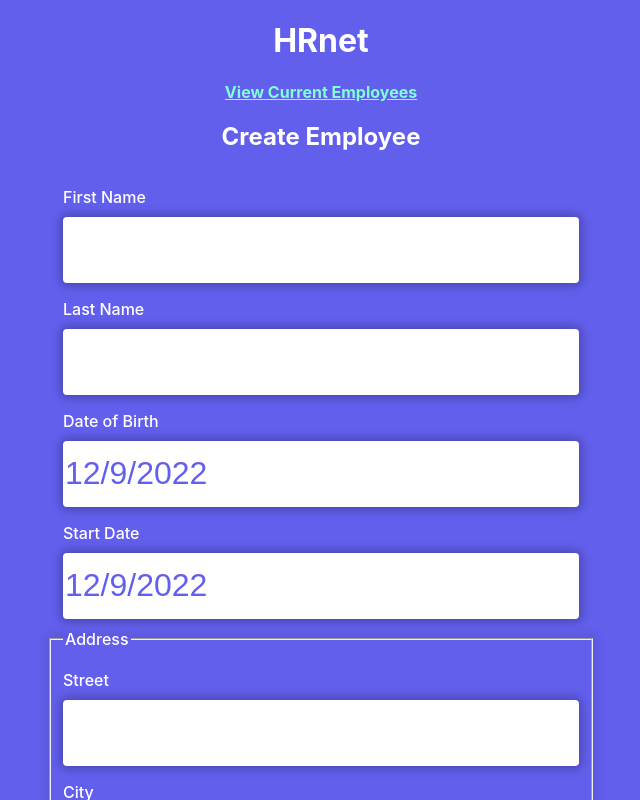
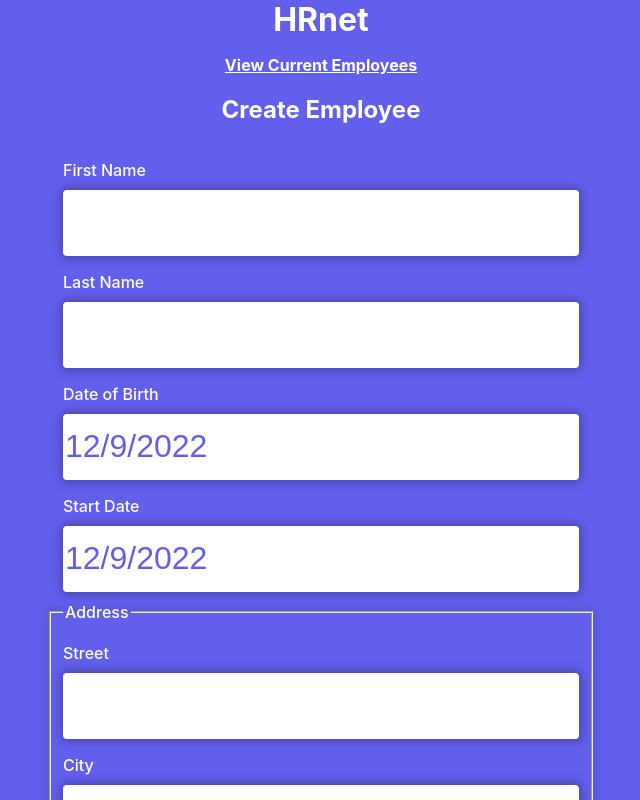
Before and after one commit to AlgerJohan/HRnet, a React (Create React App) app: page / in a window 1280 px wide. Shown: the top 800 px of the page, without its empty margins (319-959 px from the left). Built offline with nearby package versions, Linux system fonts and the light colour scheme.

Commit message:
Ajout composant Modal

```diff
--- a/package.json
+++ b/package.json
@@ -7,6 +7,8 @@
     "@testing-library/jest-dom": "^5.16.5",
     "@testing-library/react": "^13.4.0",
     "@testing-library/user-event": "^14.4.3",
+    "eslint-plugin-import": "^2.26.0",
+    "modallowenski": "^0.1.5",
     "namor": "^2.0.4",
     "prop-types": "^15.8.1",
     "react": "^18.2.0",
@@ -18,7 +20,7 @@
     "react-modal": "^3.15.1",
     "react-redux": "^8.0.2",
     "react-router-dom": "^6.3.0",
-    "react-scripts": "^2.1.3",
+    "react-scripts": "^5.0.1",
     "react-table": "^7.8.0",
     "reactjs-popup": "^2.0.5",
     "redux-persist": "^6.0.0",
--- a/src/Components/css/employee.css
+++ b/src/Components/css/employee.css
@@ -13,7 +13,6 @@
   display: flex;
   justify-content: center;
   align-items: center;
-  background-color: #fff;
   margin: auto;
   margin-top: 3rem;
   border-radius: 10px;
@@ -26,7 +25,7 @@
 }
 #employee-div #linkReturn .link {
   text-decoration: none;
-  color: aquamarine;
+  color: #fff;
   font-weight: bold;
   font-size: 1.5rem;
 }
--- a/src/Components/css/homepage .css
+++ b/src/Components/css/homepage .css
@@ -2,10 +2,9 @@
   background-color: #625fed;
   color: #fff;
 }
-.container .title {
-  display: flex;
-  align-items: center;
-  justify-content: center;
+.container h1 {
+  text-align: center;
+  margin: 0;
 }
 .container .blocPage {
   display: flex;
@@ -14,8 +13,9 @@
   justify-content: center;
 }
 .container .blocPage .link {
-  color: aquamarine;
+  color: #fff;
   font-weight: bold;
+  margin-top: 1rem;
 }
 .container .blocPage #create-employee {
   display: flex;
--- a/src/Components/css/modal.css
+++ b/src/Components/css/modal.css
@@ -1,4 +1,4 @@
-#modalContainer {
+/* #modalContainer {
   display: flex;
   justify-content: center;
   align-items: center;
@@ -46,4 +46,4 @@
   border-radius: 1rem;
   cursor: pointer;
   margin: 1rem;
-}
+} */
--- a/src/Components/dateOfBirth.js
+++ b/src/Components/dateOfBirth.js
@@ -29,8 +29,9 @@ const ChooseDateOfBirth = ({ value, setDateOfBirth }) => {
   ];
   return (
     <div className="date">
-      <p>Date of Birth</p>
+      <label htmlFor="date of birth">Date of Birth</label>
       <DatePicker
+        id="date of birth"
         renderCustomHeader={({
           date,
           changeYear,
--- a/src/Components/datePiker.js
+++ b/src/Components/datePiker.js
@@ -28,8 +28,9 @@ const ChooseDate = ({ value, setStartDate }) => {
   ];
   return (
     <div className="date">
-      <p>Start Date</p>
+      <label htmlFor="start date">Start Date</label>
       <DatePicker
+        id="start date"
         renderCustomHeader={({
           date,
           changeYear,
--- a/src/Components/homepage.js
+++ b/src/Components/homepage.js
@@ -6,9 +6,8 @@ import DateOfBirth from "./dateOfBirth";
 import { useDispatch } from "react-redux";
 import { addEmployees } from "../features/homePageSLice";
 import { states } from "./DataMapPages/homePageData";
-import Modal from "./modal";
 import PropTypes from "prop-types";
-
+import { Modal } from "modallowenski";
 const Homepage = () => {
   /* A hook that allows you to use state in a functional component. */
   const [firstName, setFirstName] = useState("");
@@ -37,10 +36,8 @@ const Homepage = () => {
   /* Returning the JSX code. */
   return (
     <div className="container">
-      <div className="title">
+      <div className="blocPage">
         <h1>HRnet</h1>
-      </div>
-      <div className="blocPage">
         <Link to="/employee" className="link">
           View Current Employees
         </Link>
@@ -49,6 +46,7 @@ const Homepage = () => {
           <div>
             <label htmlFor="first-name">First Name</label>
             <input
+              id="first-name"
               type="text"
               className="input-name"
               value={firstName}
@@ -58,6 +56,7 @@ const Homepage = () => {
 
             <label htmlFor="last-name">Last Name</label>
             <input
+              id="last-name"
               type="text"
               className="input-name"
               required
--- a/src/Components/modal.js
+++ b/src/Components/modal.js
@@ -1,40 +1,44 @@
-import React, { useState } from "react";
-import "./css/modal.css";
-import PropTypes from "prop-types";
+// import React, { useState } from "react";
+// import "./css/modal.css";
+// import PropTypes from "prop-types";
 
-/**
- * The modal is rendered if the showModal state is true and the show prop is true.
- * @returns A modal component that is rendered when the show prop is true.
- */
-const Modal = ({ show, title, titleButton }) => {
-  const [showModal, setShowModal] = useState(true);
-  const modalClose = () => {
-    setShowModal(false);
-  };
-  return (
-    showModal &&
-    show && (
-      <div id="modalContainer">
-        <div id="confirmation" className="modal">
-          <span>{title ? title : "Employee Created!"}</span>
-          <button className="modalClose" title="Hide Modal" onClick={modalClose}>
-            X
-          </button>
-          <div className="modalContent">
-            <button className="modalCloseEnd" title="close" onClick={modalClose}>
-              {titleButton ? titleButton : "Close"}
-            </button>
-          </div>
-        </div>
-      </div>
-    )
-  );
-};
+// /**
+//  * The modal is rendered if the showModal state is true and the show prop is true.
+//  * @returns A modal component that is rendered when the show prop is true.
+//  */
+// const Modal = ({ show, title, titleButton, noCloseButton, noButton }) => {
+//   const [showModal, setShowModal] = useState(true);
+//   const modalClose = () => {
+//     setShowModal(false);
+//   };
+//   return (
+//     showModal &&
+//     show && (
+//       <div id="modalContainer">
+//         <div id="confirmation" className="modal">
+//           <span>{title ? title : "Employee Created!"}</span>
+//           {!noCloseButton && (
+//             <button className="modalClose" title="Hide Modal" onClick={modalClose}>
+//               X
+//             </button>
+//           )}
+//           <div className="modalContent">
+//             {!noButton && (
+//               <button className="modalCloseEnd" title="close" onClick={modalClose}>
+//                 {titleButton ? titleButton : "Close"}
+//               </button>
+//             )}
+//           </div>
+//         </div>
+//       </div>
+//     )
+//   );
+// };
 
-export default Modal;
+// export default Modal;
 
-Modal.propTypes = {
-  show: PropTypes.bool.isRequired,
-  title: PropTypes.string,
-  titleButton: PropTypes.string,
-};
+// Modal.propTypes = {
+//   show: PropTypes.bool.isRequired,
+//   title: PropTypes.string,
+//   titleButton: PropTypes.string,
+// };
--- a/src/Components/scss/employee.scss
+++ b/src/Components/scss/employee.scss
@@ -12,7 +12,6 @@
     display: flex;
     justify-content: center;
     align-items: center;
-    background-color: #fff;
     margin: auto;
     margin-top: 3rem;
     border-radius: 10px;
@@ -24,7 +23,7 @@
     margin-bottom: 2rem;
     .link {
       text-decoration: none;
-      color: aquamarine;
+      color: #fff;
       font-weight: bold;
       font-size: 1.5rem;
     }
--- a/src/Components/scss/homepage .scss
+++ b/src/Components/scss/homepage .scss
@@ -1,10 +1,9 @@
 .container {
   background-color: #625fed;
   color: #fff;
-  .title {
-    display: flex;
-    align-items: center;
-    justify-content: center;
+  h1 {
+    text-align: center;
+    margin: 0;
   }
 
   .blocPage {
@@ -13,8 +12,9 @@
     align-items: center;
     justify-content: center;
     .link {
-      color: aquamarine;
+      color: #fff;
       font-weight: bold;
+      margin-top: 1rem;
     }
 
     #create-employee {
```
Also changed, not shown: src/Components/scss/modal.scss (+49 -49 lines), 1 other file (tests, documents, lock files or other folders).
